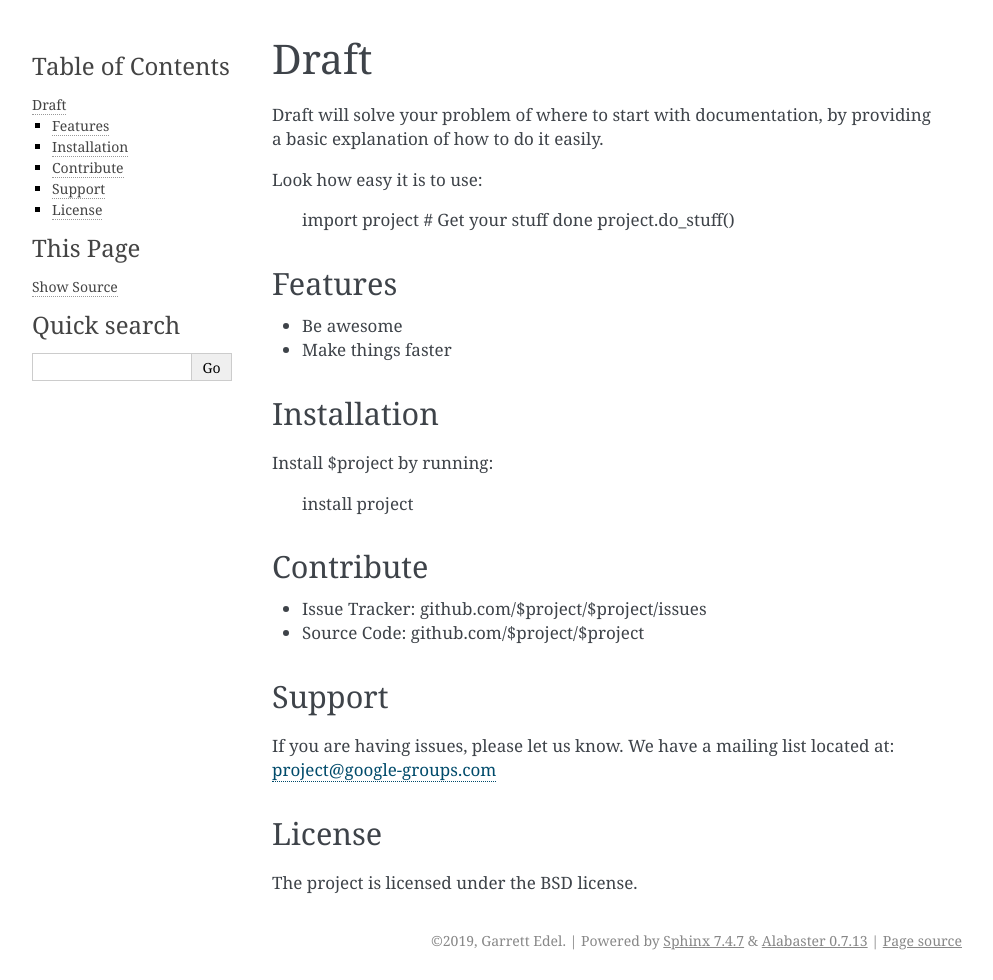
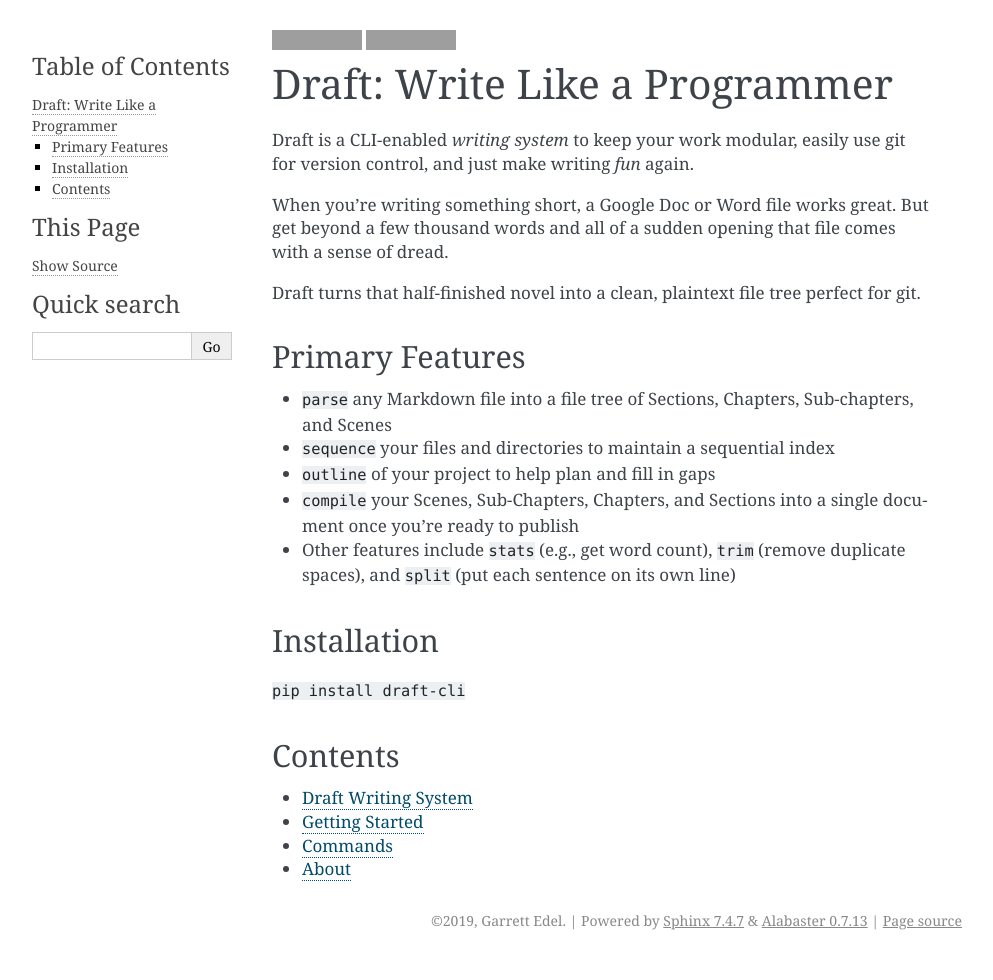
Before and after one commit to edelgm6/draft, a Sphinx documentation site: the page built from docs/source/index.rst, in a window 1280 px wide. Shown: the whole page, without its empty margins (148-1141 px from the left). Built offline with Sphinx 7.4.7, drawn with Linux system fonts in a browser that asks for light colours; grey boxes are pictures that could not be loaded.

Commit message:
Updated sphinx docs (#48)
* Changed README to rst

* Cleaned up README and system

* Started create from existing project section on getting started

* Updated docs adding commands section

* Fleshed out commands section of docs

```diff
--- /dev/null
+++ b/README.rst
@@ -0,0 +1,27 @@
+.. image:: https://codecov.io/gh/edelgm6/draft/branch/master/graph/badge.svg?token=Qh4Eni15kt
+    :target: https://codecov.io/gh/edelgm6/draft
+.. image:: https://travis-ci.com/edelgm6/draft.svg?branch=master
+    :target: https://travis-ci.com/edelgm6/draft
+
+Draft: Write Like a Programmer
+==============================
+
+Draft is a CLI-enabled *writing system* to keep your work modular, easily use git for version control, and just make writing *fun* again.
+
+When you're writing something short, a Google Doc or Word file works great. But get beyond a few thousand words and all of a sudden opening that file comes with a sense of dread.
+
+Draft turns that half-finished novel into a clean, plaintext file tree perfect for git.
+
+Primary Features
+----------------
+
+- ``parse`` any Markdown file into a file tree of Sections, Chapters, Sub-chapters, and Scenes
+- ``sequence`` your files and directories to maintain a sequential index
+- ``outline`` of your project to help plan and fill in gaps
+- ``compile`` your Scenes, Sub-Chapters, Chapters, and Sections into a single document once you're ready to publish
+- Other features include ``stats`` (e.g., get word count), ``trim`` (remove duplicate spaces), and ``split`` (put each sentence on its own line)
+
+Installation
+------------
+
+``pip install draft-cli``
--- a/docs/source/conf.py
+++ b/docs/source/conf.py
@@ -10,9 +10,11 @@
 # add these directories to sys.path here. If the directory is relative to the
 # documentation root, use os.path.abspath to make it absolute, like shown here.
 #
-# import os
-# import sys
-# sys.path.insert(0, os.path.abspath('.'))
+import os
+import sys
+sys.path.insert(0, os.path.abspath('../..'))
+
+import draft
 
 
 # -- Project information -----------------------------------------------------
@@ -31,6 +33,7 @@ release = '0.1.0'
 # extensions coming with Sphinx (named 'sphinx.ext.*') or your custom
 # ones.
 extensions = [
+    'sphinx.ext.autodoc',
 ]
 
 # Add any paths that contain templates here, relative to this directory.
@@ -52,4 +55,4 @@ html_theme = 'alabaster'
 # Add any paths that contain custom static files (such as style sheets) here,
 # relative to this directory. They are copied after the builtin static files,
 # so a file named "default.css" will overwrite the builtin "default.css".
-html_static_path = ['_static']
+#html_static_path = ['_static']
--- a/docs/source/index.rst
+++ b/docs/source/index.rst
@@ -1,41 +1,12 @@
-Draft
-========
+.. include:: ../../README.rst
 
-Draft will solve your problem of where to start with documentation,
-by providing a basic explanation of how to do it easily.
-
-Look how easy it is to use:
-
-    import project
-    # Get your stuff done
-    project.do_stuff()
-
-Features
+Contents
 --------
 
-- Be awesome
-- Make things faster
+.. toctree::
+   :maxdepth: 1
 
-Installation
-------------
-
-Install $project by running:
-
-    install project
-
-Contribute
-----------
-
-- Issue Tracker: github.com/$project/$project/issues
-- Source Code: github.com/$project/$project
-
-Support
--------
-
-If you are having issues, please let us know.
-We have a mailing list located at: project@google-groups.com
-
-License
--------
-
-The project is licensed under the BSD license.
+   system
+   getting-started
+   commands
+   about
```
Also changed, not shown: README.md (deleted, +0 -73 lines), docs/source/about.rst (added, +22 -0 lines), docs/source/commands.rst (added, +30 -0 lines), docs/source/getting-started.rst (added, +86 -0 lines), docs/source/system.rst (added, +100 -0 lines), 2 other files.
